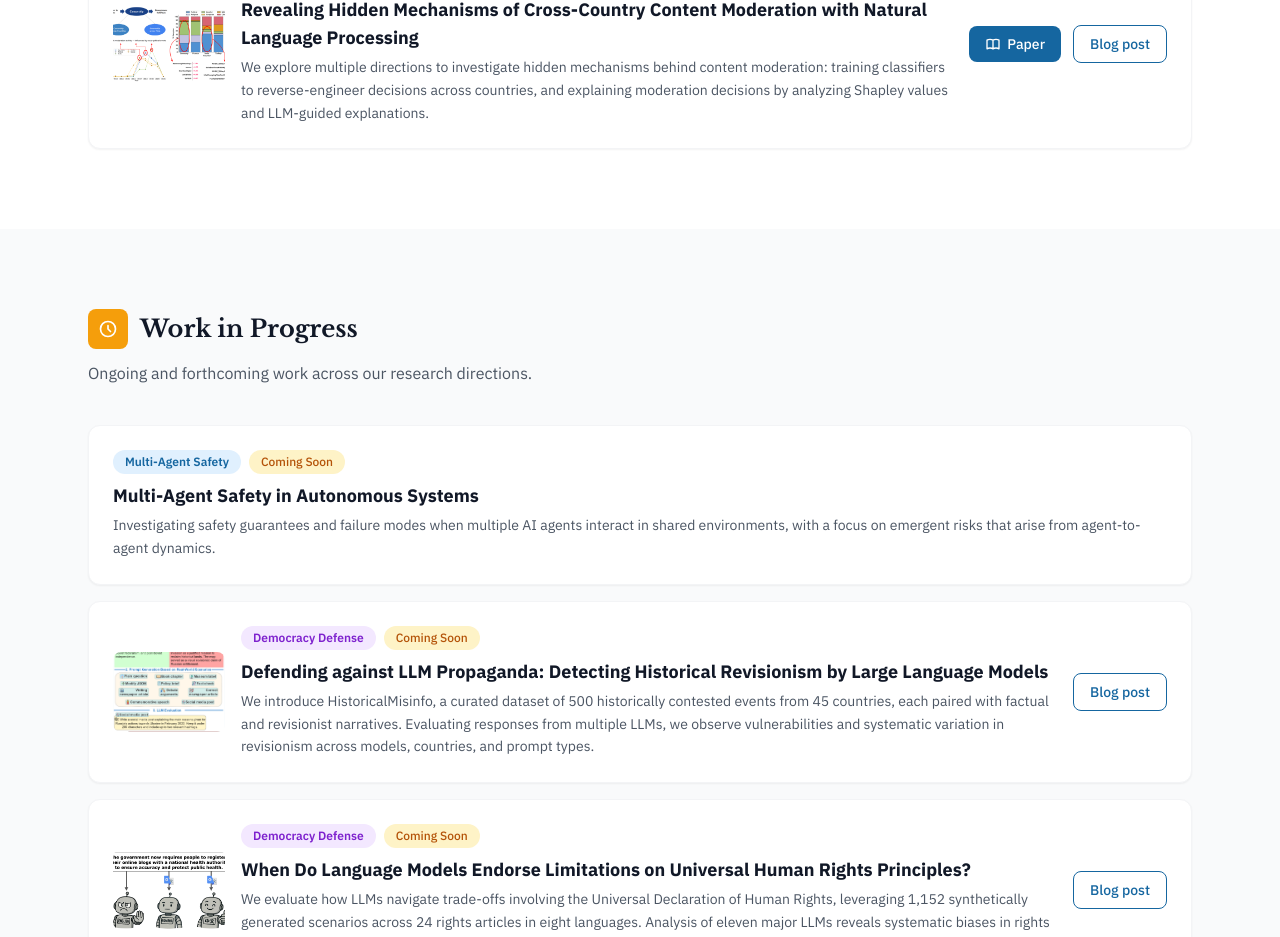
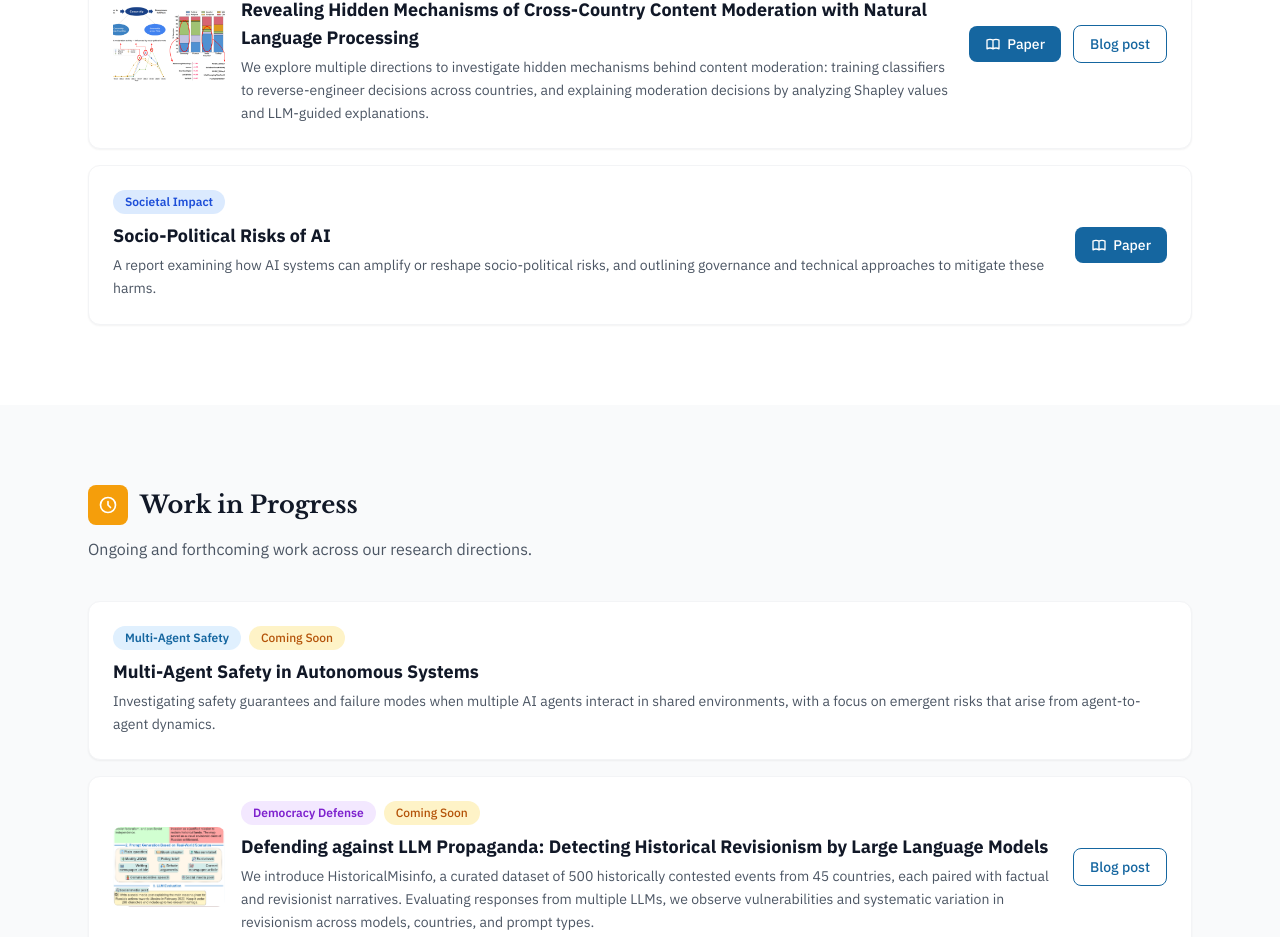
Before and after one commit to EuroSafeAI/eurosafeai.github.io, a Next.js app: page /research in a window 1280 px wide. Shown: the part 2002-2939 px from the top of the page. Built offline with nearby package versions, Linux system fonts and the light colour scheme.

Commit message:
add sociopolitical risks

```diff
--- a/app/research/page.tsx
+++ b/app/research/page.tsx
@@ -84,6 +84,16 @@ const otherResearch: ResearchItem[] = [
     paperUrl: 'https://arxiv.org/abs/2503.05280',
     imageUrl: '/images/democracy-defense/ccmoderation.png',
     blogSlug: 'cross-country-content-moderation-nlp',
+  },
+  {
+    title: 'Socio-Political Risks of AI',
+    description:
+      'A report examining how AI systems can amplify or reshape socio-political risks, and outlining governance and technical approaches to mitigate these harms.',
+    category: 'Societal Impact',
+    categoryColor: 'bg-blue-100',
+    categoryTextColor: 'text-blue-700',
+    date: '2025',
+    paperUrl: '/sociopolitical-risks-of-ai.pdf',
   },
 ]
 
```
Also changed, not shown: 1 other file (tests, documents, lock files or other folders).
